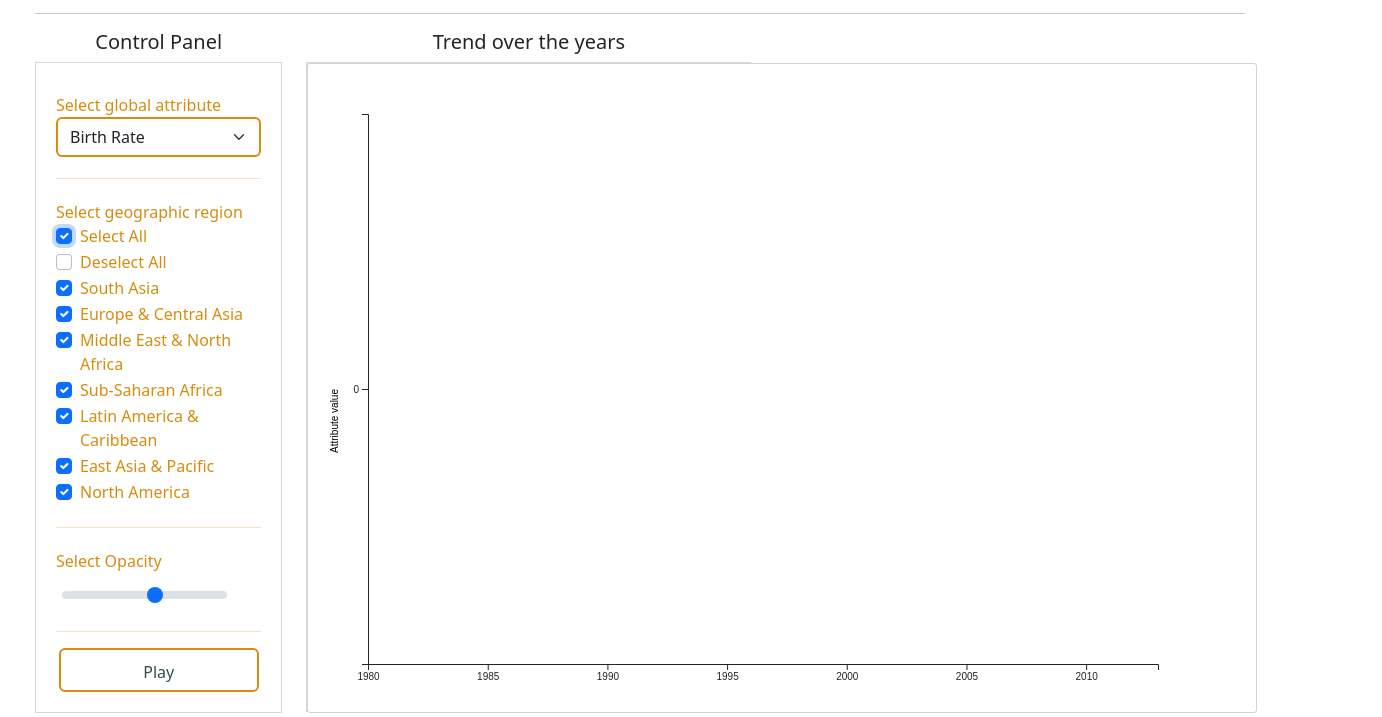
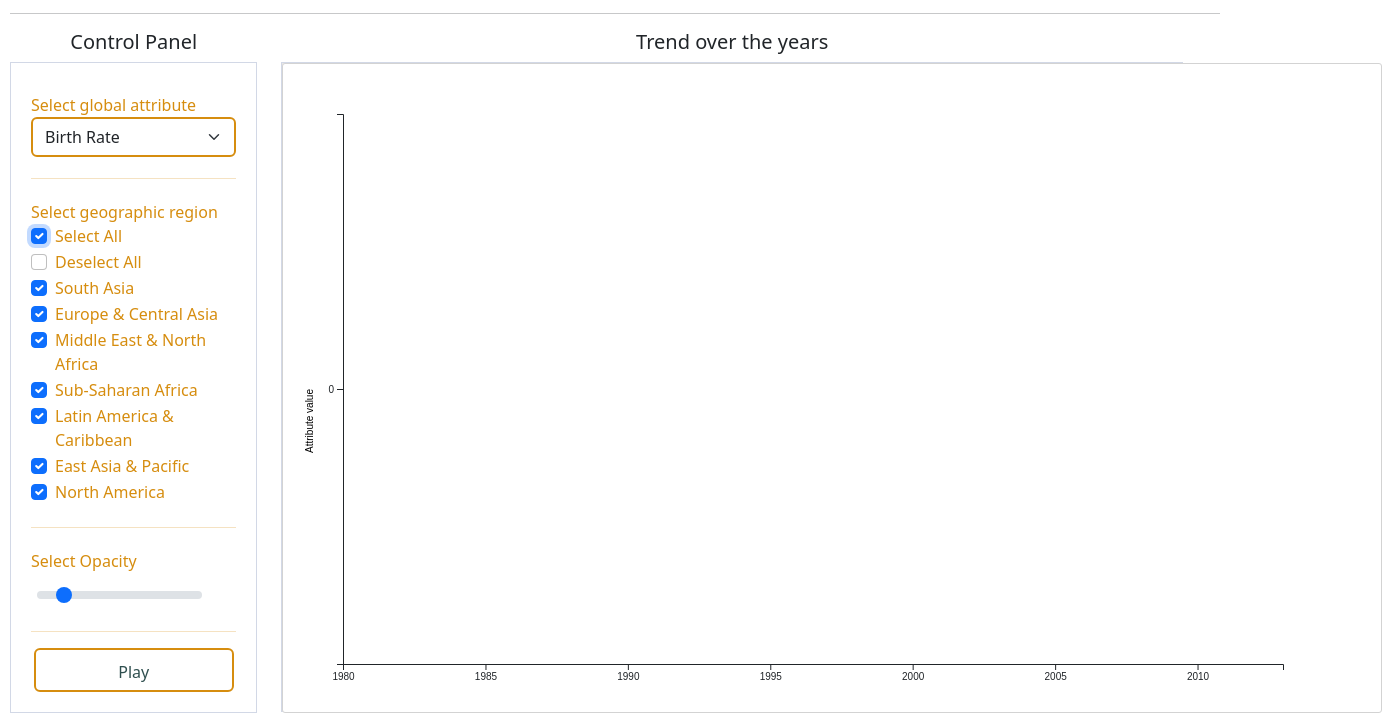
Before and after one commit to Sushmita01/animating-line-charts-d3, a plain HTML site: page index.html in a window 1280 px wide. Both pictures are taken after a click on the checkbox "Select All". Shown: the part 83-800 px from the top of the page, 1382 px wide, since content can reach past the window. Drawn offline with nearby package versions, Linux system fonts and the light colour scheme; no server answers.

Commit message:
CSS fixes

```diff
--- a/css/styles.css
+++ b/css/styles.css
@@ -1,10 +1,14 @@
 .myContainer {
-    margin:auto;
+    margin-right: 10px;
+    margin-left: 10px;
+    padding: 0;
     width:1210px;
     background-color: white;
+    align-items: center;
+    justify-content: center;
 }
 svg {
-    width: 950px;
+    width: 1100px;
     height: 650px;
     background-color: white;
     border: 1px solid lightgray;
@@ -12,9 +16,6 @@ svg {
 }
 .col-md-3 {
     width: 22%;
-}
-.col-md-9 {
-    width: 38%;
 }
 .well {
     border: 1px solid rgb(210, 216, 230);
--- a/index.html
+++ b/index.html
@@ -99,7 +99,7 @@
                         <hr/>
                         <div id="opacity">
                             <label for="opacity-control" class="form-label">Select Opacity</label>
-                            <input type="range" class="form-range" step=0.1 min=0.3 max=1 id="opacity-control" onchange="opacityChangeRedraw(event)">
+                            <input type="range" class="form-range" value=0.3 step=0.1 min=0.2 max=1 id="opacity-control" onchange="opacityChangeRedraw(event)">
                         </div>
                         <hr/>
                         <div id="play">
--- a/js/main.js
+++ b/js/main.js
@@ -11,8 +11,8 @@ var caribbeanData = [];
 var eastAsiaData = [];
 var northAmericaData = [];
 var lineChartData = [];
-var lineOpacity = "0.25";
-var lineOpacityHover = "0.85";
+var lineOpacity = "0.3";
+var lineOpacityHover = "0.6";
 var otherLinesOpacityHover = "0.1";
 var lineStroke = "2px";
 
@@ -75,7 +75,7 @@ document.addEventListener('DOMContentLoaded', function () {
     const width = +svg.style('width').replace('px','');
     const height = +svg.style('height').replace('px','');
     // adding padding around the chart
-    const margin = { top:50, bottom: 50, right: 50, left: 60 };
+    const margin = { top:50, bottom: 50, right: 100, left: 60 };
     const innerWidth = width - margin.left - margin.right;
     const innerHeight = height - margin.top - margin.bottom;
 
@@ -86,7 +86,7 @@ document.addEventListener('DOMContentLoaded', function () {
 
     var xScale = d3.scaleTime()
     .domain([parseDate("1980"), parseDate("2013")])
-    .range([0, innerWidth - 50]);
+    .range([0, innerWidth]);
 
     let yScaleMaxValue = 0;
     sumstat.forEach((countryMap) => {
@@ -301,6 +301,7 @@ document.addEventListener('DOMContentLoaded', function () {
         .attr("y", d => yScale(d.values[0][selectedAttribute]) + yLabelOffset)
         .style('fill', (d) => color(d.values[0].region))
         .attr("font-size", "12")
+        .attr("font-weight", "900")
         .style('opacity', 0)
         .text((d)=>d.values[0].country)
 
@@ -464,6 +465,7 @@ String.prototype.hashCode = function() {
     return hash;
   }
 
+  //redraw when opacity changes
   function opacityChangeRedraw(e) {
     var slider = document.getElementById("opacity-control");
     lineOpacity = parseFloat(slider.value);
```
